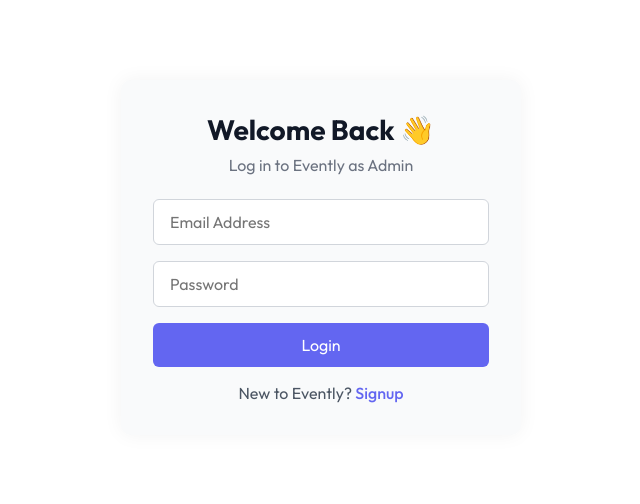
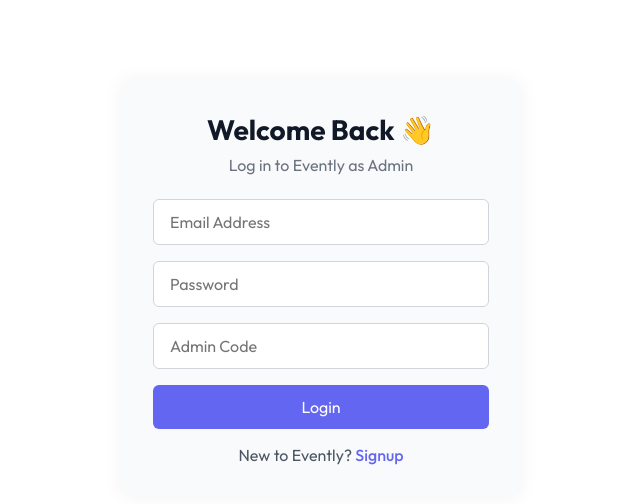
Before and after one commit to TejasBirla/Evently---Ticket-Booking-website, a React (Vite) app in the folder admin/: page /login in a window 1280 px wide. Shown: the top 504 px of the page, without its empty margins (319-959 px from the left). Built offline with nearby package versions, Linux system fonts and the light colour scheme; no server answers.

Commit message:
Admin loginPage updated.

```diff
--- a/admin/src/Components/Login/Login.jsx
+++ b/admin/src/Components/Login/Login.jsx
@@ -7,13 +7,15 @@
   const { loginAdmin } = useContext(EventContext);
   const [email, setEmail] = useState("");
   const [password, setPassword] = useState("");
+  const [adminCode, setAdminCode] = useState("");
 
   const handleEmail = (event) => setEmail(event.target.value);
   const handlePassword = (event) => setPassword(event.target.value);
+  const handleAdminCode = (event) => setAdminCode(event.target.value);
 
   const handleLogin = (event) => {
     event.preventDefault();
-    const adminData = { email, password };
+    const adminData = { email, password, adminCode };
     loginAdmin(adminData);
   };
 
@@ -35,6 +37,12 @@
           value={password}
           onChange={handlePassword}
         />
+        <input
+          type="password"
+          placeholder="Admin Code"
+          value={adminCode}
+          onChange={handleAdminCode}
+        />
         <button className="login-submit" type="submit">
           Login
         </button>
```
